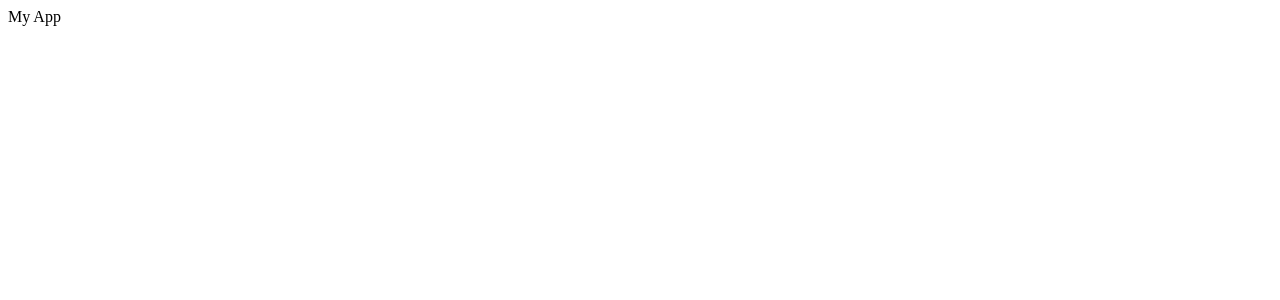
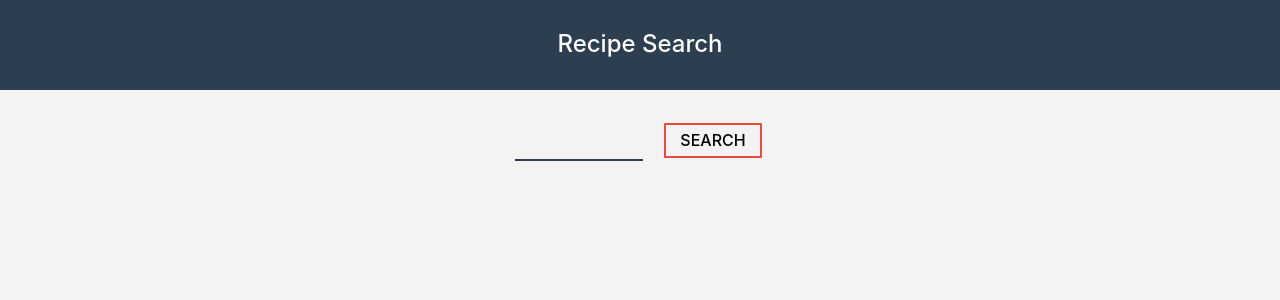
Before and after one commit to reguv760/recipe-app, a React (Create React App) app: page / in a window 1280 px wide. Shown: the top 300 px of the page. Built offline with nearby package versions, Linux system fonts and the light colour scheme.

Commit message:
api integrated + display recipe list

```diff
--- /dev/null
+++ b/src/components/App.css
@@ -0,0 +1,159 @@
+body {
+  background: #f3f3f3;
+}
+
+img {
+  width: 100%;
+  height: 220px;
+}
+
+a {
+  color: #e74c3c !important;
+}
+
+button:focus {
+  outline: none;
+}
+
+.App {
+  text-align: center;
+}
+
+.App-header {
+  background-color: #2c3e50;
+  height: 90px;
+  padding: 30px;
+  color: white;
+  margin-bottom: 2rem;
+}
+
+.App-title {
+  font-size: 1.5em;
+}
+
+.recipe_buttons {
+  border: solid 2px #e74c3c;
+  background: transparent;
+  padding: 0.4rem 0.6rem;
+  margin: 0 0.2rem;
+  border-radius: 1px;
+  font-size: 0.8rem;
+  text-transform: uppercase;
+  font-weight: 500;
+  margin-left: 0.7rem;
+}
+
+.recipes__box {
+  background: #fff;
+  padding-bottom: 2rem;
+  border-radius: 5px;
+  box-shadow: -1px 2px 34px -13px rgba(0, 0, 0, 0.75);
+  text-align: left;
+  overflow: hidden;
+}
+
+.recipe__text {
+  margin-left: 15px;
+}
+
+.recipes__title {
+  color: #e74c3c;
+  text-transform: uppercase;
+  font-size: 1.1rem;
+  padding: 1.8rem 0 0.2rem 0;
+}
+
+.recipes__subtitle {
+  text-transform: uppercase;
+  font-weight: 600;
+  font-size: 0.8rem;
+  letter-spacing: 2px;
+}
+
+.recipes__subtitle span {
+  text-transform: none;
+  font-weight: 400;
+  font-size: 0.8rem;
+  letter-spacing: 1px;
+}
+
+.form__input {
+  background: transparent;
+  border: 0;
+  border-bottom: solid 2px #2c3e50;
+  margin-right: 10px;
+  letter-spacing: 2px;
+  width: 10%;
+  padding: 0.4rem;
+}
+
+.form__button {
+  border: solid 2px #e74c3c;
+  background: transparent;
+  padding: 0.2rem 0.9rem;
+  margin: 0 0.2rem;
+  border-radius: 1px;
+  font-size: 1rem;
+  text-transform: uppercase;
+  font-weight: 500;
+  margin-left: 0.7rem;
+}
+
+input[type="text"] {
+  outline: none;
+}
+
+input:-webkit-autofill {
+  -webkit-box-shadow: 0 0 0 30px #f3f3f3 inset;
+  -webkit-text-fill-color: #2c3e50 !important;
+}
+
+/******** RECIPE.js ********/
+
+.active-recipe {
+  margin: 0 auto;
+  width: 60%;
+}
+
+.active-recipe__img {
+  height: 500px !important;
+}
+
+.active-recipe__title {
+  text-transform: uppercase;
+  letter-spacing: 2px;
+  margin: 1rem 0;
+}
+
+.active-recipe__publisher,
+.active-recipe__website {
+  text-transform: uppercase;
+  font-size: 1.2rem;
+  margin-bottom: 1rem;
+}
+
+.active-recipe__publisher span {
+  text-transform: none;
+  font-weight: 300;
+  letter-spacing: 2px;
+  margin-left: 5px;
+}
+
+.active-recipe__website span {
+  text-transform: lowercase;
+  font-weight: 300;
+  letter-spacing: 2px;
+  color: #e74c3c;
+  margin-left: 10px;
+}
+
+.active-recipe__button {
+  border: solid 2px #e74c3c;
+  background: transparent;
+  padding: 0.2rem 0.9rem;
+  margin: 0 0.2rem;
+  border-radius: 1px;
+  font-size: 1rem;
+  text-transform: uppercase;
+  font-weight: 500;
+}
--- a/src/components/App.js
+++ b/src/components/App.js
@@ -1,11 +1,60 @@
 import React from 'react';
+import Form from './Form';
+import Recipes from './Recipes';
+
+
+import './App.css';
+
+const API_KEY = "9e093c620e20f422c9f9a2280d2bb042";
+
+//API ::: https://www.food2fork.com/api/search?key={}&q=shredded%20chicken
 
 class App extends React.Component{
- render(){
-  return(
-  	<div>My App</div>
-  );
- }
+	//constructor() deprecated in React >= 16.0
+
+	//init state::
+	state = {
+		recipes: [],
+	}
+
+	getRecipe = async (e) =>
+	{
+
+		//store an input box value into a const
+		const recipeName = e.target.elements.recipeName.value;
+		e.preventDefault();
+
+		//init fetch
+
+		//alternate call if there's CORS issue
+		//const api_call = await fetch(`https://cors-anywhere.herokuapp.com/https://www.food2fork.com/api/search?key=${API_KEY}&q=${recipeName}&count=10`);
+
+		const api_call = await fetch(`https://www.food2fork.com/api/search?key=${API_KEY}&q=${recipeName}&count=10`);
+
+		//create const to store + parse api data:::
+		const data = await api_call.json()
+
+		//store data as an array in state
+		this.setState({ recipes: data.recipes})
+
+
+		console.log(this.state.recipes);
+		//console.log(data.recipes[0].recipe_id);
+	}
+
+	render(){
+		return(
+			<div className="App">
+				<header className="App-header">
+					<h1 className="App-title">Recipe Search</h1>
+				</header>
+
+				<Form getRecipe={ this.getRecipe } />
+
+				<Recipes recipes={ this.state.recipes } />
+			</div>
+		);
+	}
 }
 
 export default App;
--- /dev/null
+++ b/src/components/Form.js
@@ -0,0 +1,16 @@
+import React from 'react';
+
+/* getRecipe is passed from App.js and
+received in Form as a props */
+const Form = props =>
+{
+	return(
+	  	<form onSubmit={ props.getRecipe } style={{ marginBottom: "2rem" }}>
+	  		<input className="form__input" type="text" name="recipeName" />
+	  		<button className="form__button">Search</button>
+	  	</form>
+	);
+}
+
+
+export default Form;
--- /dev/null
+++ b/src/components/Recipe.js
@@ -0,0 +1,43 @@
+//individual recipe item:::
+import React from 'react';
+
+const API_KEY = "9e093c620e20f422c9f9a2280d2bb042";
+
+class Recipe extends React.Component{
+
+	state =
+	{
+		activeRecipe: [],
+	}
+
+	//lifecyce hook
+	componentDidmount = async () =>
+	{
+		//copy + pasted from getRecipe() in App.js
+
+		//this is coming from <Link state> from App.js
+		const title = this.props.location.state.recipe;
+
+		//init fetch
+
+		//alternate call if there's CORS issue
+		const req = await fetch(`https://cors-anywhere.herokuapp.com/https://www.food2fork.com/api/search?key=${API_KEY}&q=${title}`);
+
+		//const api_call = await fetch(`https://www.food2fork.com/api/search?key=${API_KEY}&q=${recipeName}&count=10`);
+
+		//create const to store + parse api data:::
+		const res = await req.json();
+		console.log(res.recipes[0]);
+	}
+
+	render(){
+
+		console.log(this.props);
+
+		return(
+			<div>Yum!</div>
+		);
+	}
+}
+
+export default Recipe;
--- /dev/null
+++ b/src/components/Recipes.js
@@ -0,0 +1,50 @@
+import React from 'react';
+import { Link } from 'react-router-dom';
+
+//stateless component that strictly renders
+//recipes list based on api_call from App.js
+
+const Recipes = props =>
+{
+	return(
+		<div className="container">
+			<div className="row">
+				{
+					//map function that parse each data
+					//then returns each item
+					 props.recipes.map((recipe) =>
+					 {
+					 	return (
+					 		<div key={ recipe.title } className="col-md-4" style={{ marginBottom:"2rem"}}>
+					 			<div className="recipes__box">
+						 			<img
+						 				className="recipes__box-img"
+						 				src={ recipe.image_url }
+						 				alt={ recipe.title }
+						 			/>
+						 			<div className="recipe__text">
+						 				<h5 className="recipes__title">
+						 					{ /* itinary conditional = if/else statement */ }
+						 					{ recipe.title.length < 20 ? `${recipe.title}` : `${recipe.title.substring(0, 25)}...`}
+						 				</h5>
+						 				<p className="recipes__subtitle">Publisher: <span>
+						 						{ recipe.publisher }
+						 					</span>
+						 				</p>
+						 			</div>
+
+						 			<button className="recipe_buttons">
+						 				View Recipe
+						 			</button>
+					 			</div>
+					 		</div>
+					 	)
+					 })
+				}
+			</div>
+
+		</div>
+	)
+}
+
+export default Recipes;
--- /dev/null
+++ b/src/components/Router.js
@@ -0,0 +1,21 @@
+import React from 'react';
+import { BrowserRouter, Switch, Route} from 'react-router-dom';
+
+import App from './App';
+import Recipe from './Recipe';
+
+const Router = () =>
+{
+	return(
+		<BrowserRouter>
+			<Switch>
+				<Route path="/" component={ App } exact />
+
+				{ /* dynamic routing based on id */ }
+				<Route path="/recipe/:id" component={ Recipe } />
+			</Switch>
+		</BrowserRouter>
+	)
+}
+
+export default Router;
--- a/src/index.js
+++ b/src/index.js
@@ -1,6 +1,7 @@
 import React from 'react';
 import ReactDOM from 'react-dom';
+import 'bootstrap/dist/css/bootstrap.min.css';
 
-import App from './components/App';
+import Router from './components/Router';
 
-ReactDOM.render(<App />, document.querySelector('#root'));
+ReactDOM.render(<Router />, document.querySelector('#root'));
```
